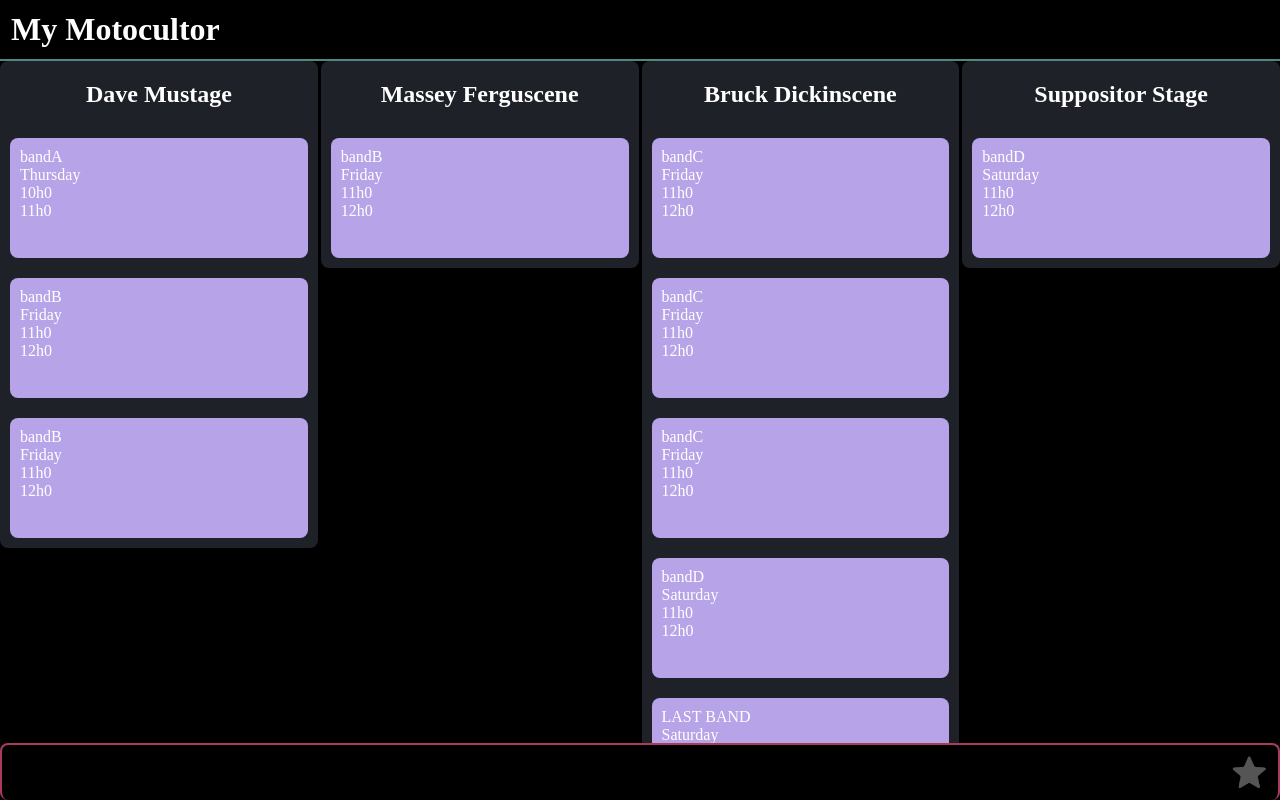
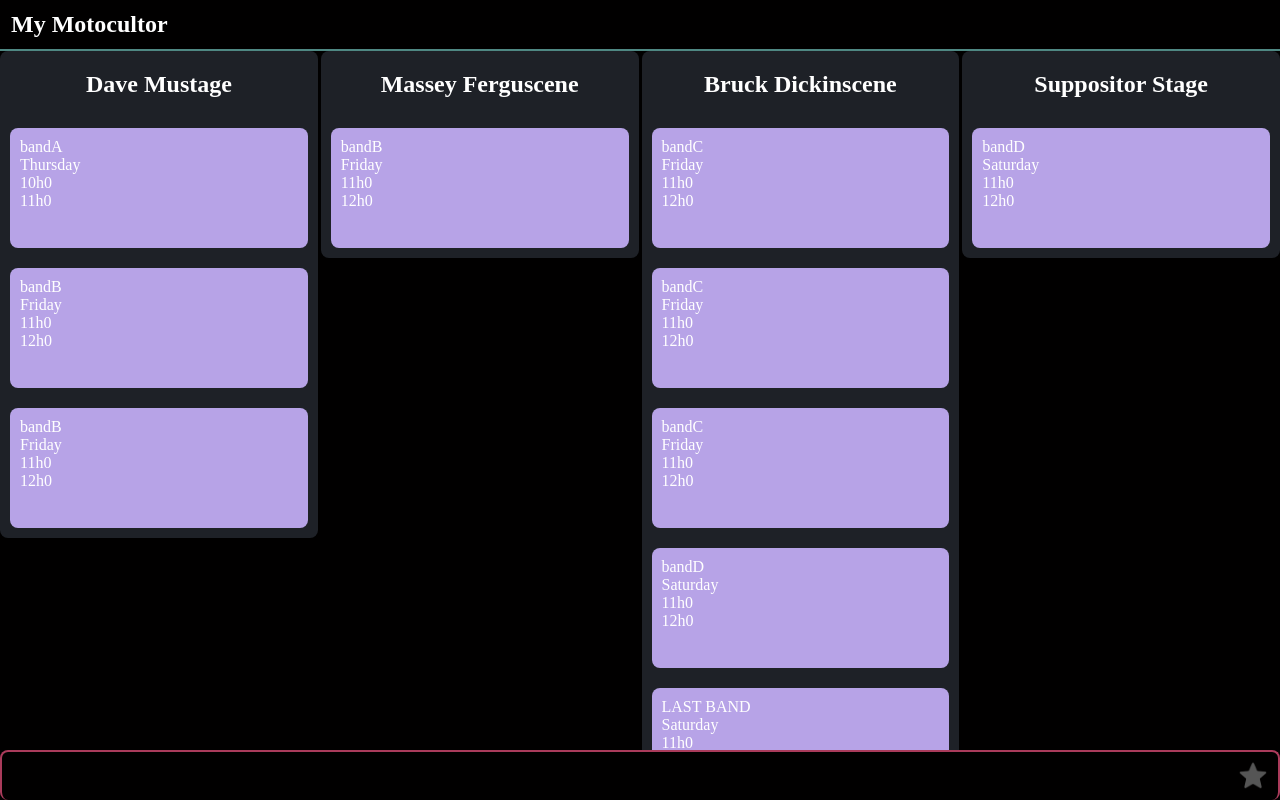
Before and after one commit to Kumquattt/my-motocultor, an Angular app: page / in a window 1280 px wide. Built offline with nearby package versions, Linux system fonts and the light colour scheme.

Commit message:
Adjust header and footer sizes

```diff
--- a/src/app/app.css
+++ b/src/app/app.css
@@ -12,6 +12,7 @@
   padding: 10px;
   h1 {
     margin: 1px;
+    font-size: 150%;
   }
   border-bottom: 2px solid var(--slotA);
 }
--- a/src/app/my-running-order/my-running-order.css
+++ b/src/app/my-running-order/my-running-order.css
@@ -43,7 +43,7 @@
 .slots-menu-footer {
   display: flex;
   flex-direction: row-reverse;
-  font-size: 30px;
+  font-size: 150%;
   padding: 10px;
   border-radius: 8px;
   border: 2px solid var(--motoc-dark-red);
```
